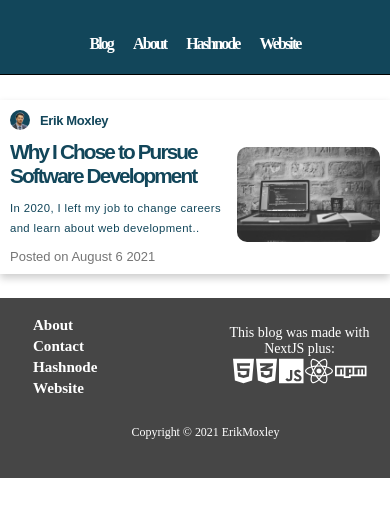
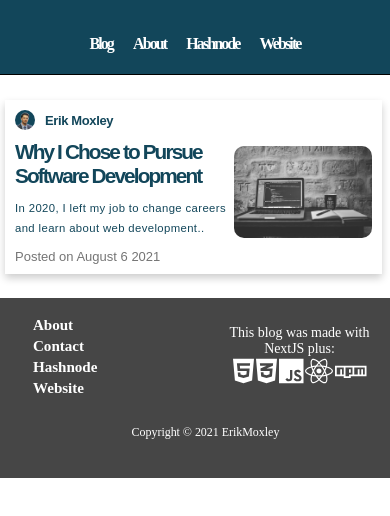
Before and after one commit to ErikMoxley/moxleydevblog, a Next.js app: page / in a window 390 px wide. Shown: the top 516 px of the page. Built offline with nearby package versions, Linux system fonts and the light colour scheme; a web font is replaced by a local one.

Commit message:
changes to container

```diff
--- a/styles/globals.css
+++ b/styles/globals.css
@@ -96,7 +96,7 @@ header h2 {
   transition-duration: 0.4s;
 }
 @media (hover: hover) and (pointer: fine) {
-  a:hover { color: rgb(185, 185, 185) }
+  a:hover { color: rgb(185, 185, 185)  }
 }
 
 @media (max-width: 650px) {
@@ -277,8 +277,8 @@ header h2 {
 
      @media only screen and (max-width : 575.98px) {
       .container {
-        width: 100%;
-        padding-left: 0px;
+        width: 98%;
+        padding-left: 5px;
         padding-right: 0px;
         margin: 0;
         font-size: 0.25cm;
```
